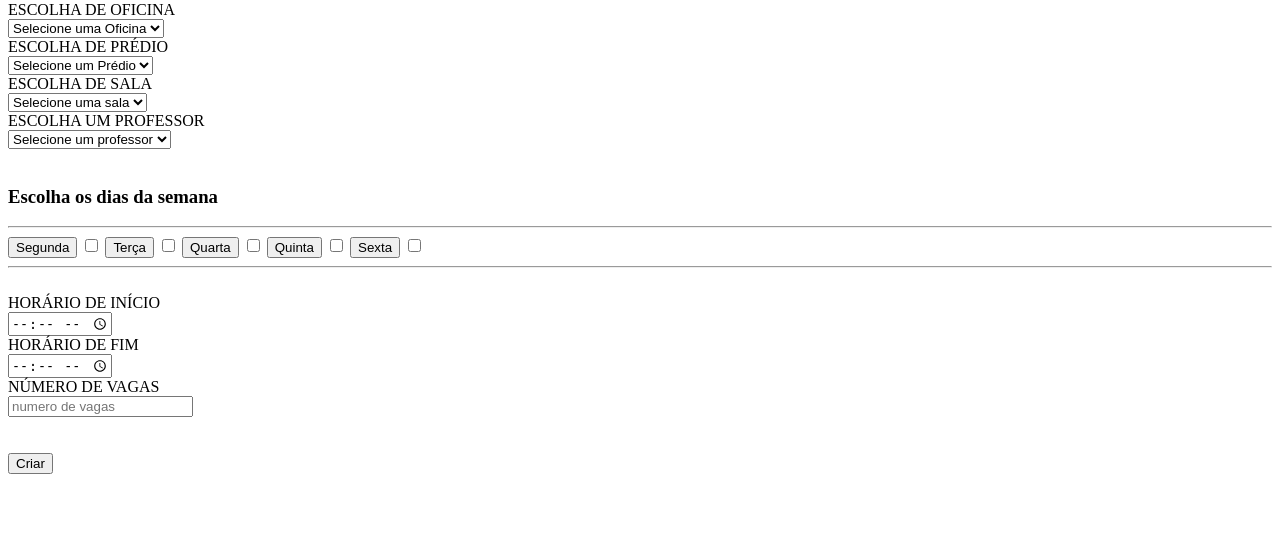
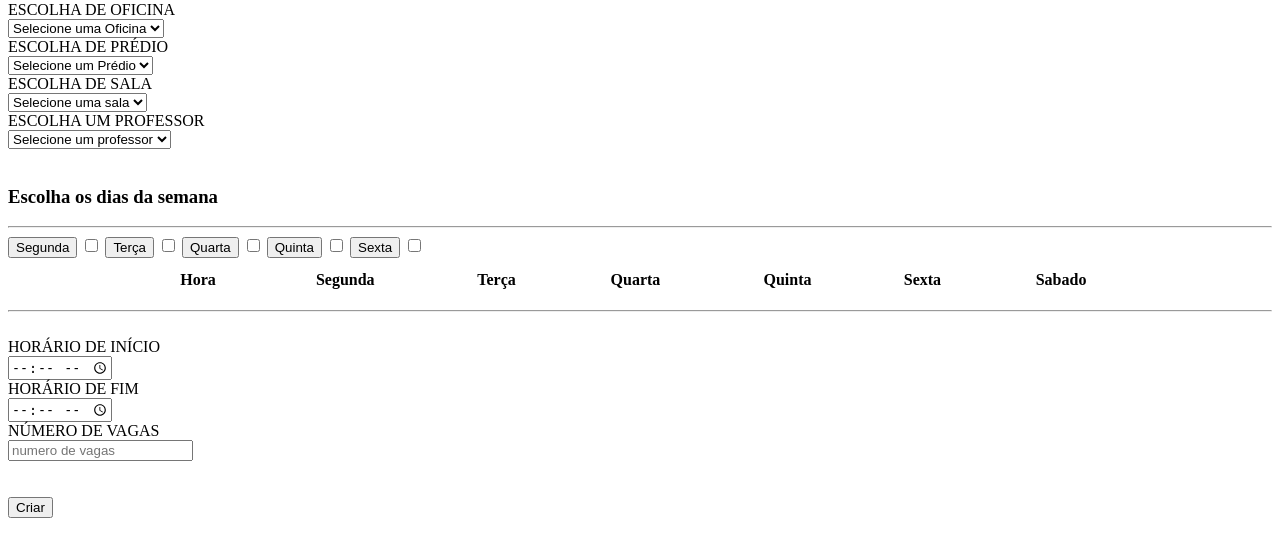
Before and after one commit to filipeklinger/sistemaCac, a PHP site: page /view/turma/cadTurma.html in a window 1280 px wide. Shown: the part 160-702 px from the top of the page. Before the commit the page ends 634 px from the top, so only its background shows below. Run offline with PHP 8.4, Linux system fonts and the light colour scheme; lists and menus that the app fills with data are empty.

Commit message:
Removendo Plugin

```diff
--- a/css/cssPersonalizado.css
+++ b/css/cssPersonalizado.css
@@ -2,7 +2,6 @@
 /*Imports*/
 @import "bootstrapExpansion.css";
 @import "printable.css";
-@import "calendar.css";
 
 /*Globals*/
 body {
--- a/index.php
+++ b/index.php
@@ -119,9 +119,6 @@ if(isset($_SESSION['LOGADO']) and $_SESSION['LOGADO'] == true){
         case 'Cad.Candidato':
             include "view/usuario/cadCandidato.html";
             break;
-	    case 'Testes':
-		    include "view/Testes.html";
-		    break;
         default:
             header("Location: ?pag=Login");
             break;
--- a/js/jsonParser.js
+++ b/js/jsonParser.js
@@ -1,5 +1,4 @@
 //Recuperando as informações
-//import 'calendar.js';
 
 function ajaxLoadGET(destino,funcaoParse,corpo){
     var body = $(corpo);
--- a/view/turma/cadTurma.html
+++ b/view/turma/cadTurma.html
@@ -103,14 +103,7 @@
             </div>
         </div>
 
-        <div id='wrap'>
-
-            <div id='calendar'></div>
-
-            <div style='clear:both'></div>
-        </div>
-
-        <!--div class="row" style="color: white">
+        <div class="row" style="color: white">
             <table class="scheduler" width="80%" align="center" cellspacing="12">
                 <thead>
                 <tr>
@@ -126,10 +119,11 @@
                 <tbody id="horariosDisponiveis">
                 </tbody>
             </table>
-        </div-->
+        </div>
         <!-- FIM HORARIOS -->
         <hr>
         <br>
+
         <!-- Horario -->
         <div class="row">
             <div class="col-md-4 form-group">
```
